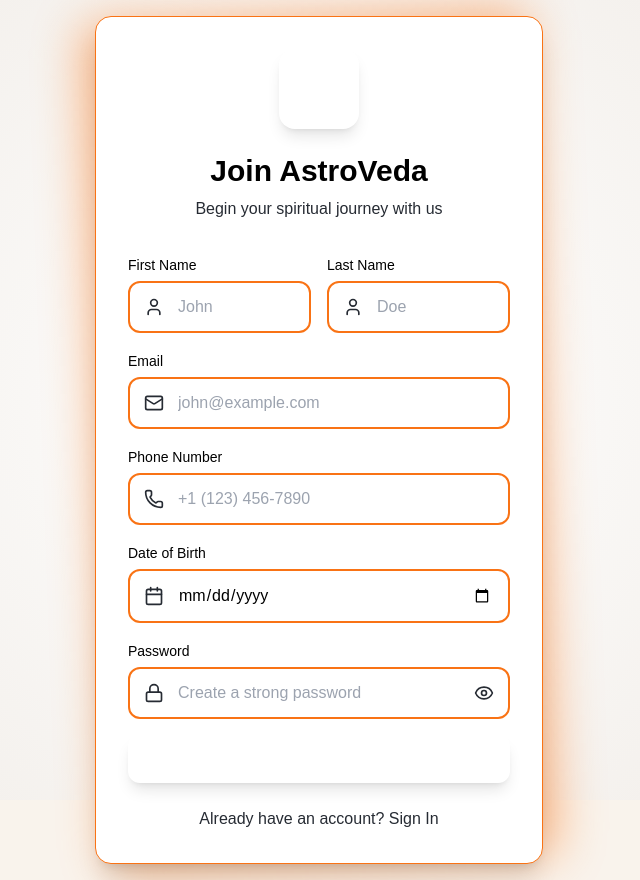
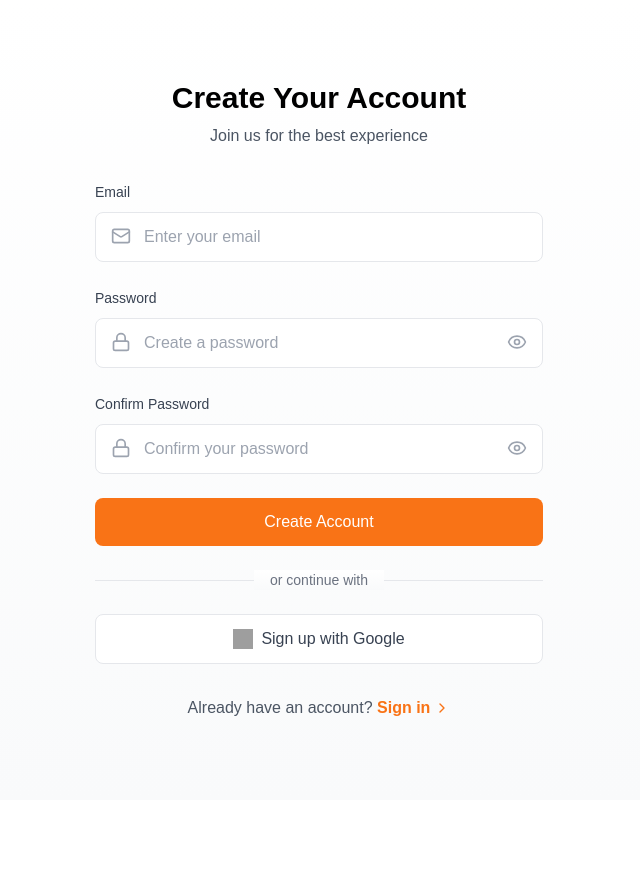
Before and after one commit to Vatsal565/dotslash, a Next.js app in the folder frontend/: page /signup in a window 1280 px wide. Shown: the whole page, without its empty margins (321-961 px from the left). After the commit the page ends 800 px from the top, so only its background shows below. Built offline with nearby package versions, Linux system fonts and the light colour scheme; grey boxes are pictures that could not be loaded.

Commit message:
final chnages

```diff
--- a/frontend/src/components/Chatbot.tsx
+++ b/frontend/src/components/Chatbot.tsx
@@ -298,7 +298,7 @@
                   <Bot className="w-5 h-5 text-white" />
                 </div>
                 <div>
-                  <h2 className="font-semibold">AI Assistant</h2>
+                  <h2 className="font-semibold">Doc AI</h2>
                   <div className="flex items-center gap-2 text-sm text-gray-500">
                     <span className="flex items-center gap-1">
                       <span className="w-2 h-2 bg-green-500 rounded-full"></span>
--- a/frontend/src/components/ChatbotCard.tsx
+++ b/frontend/src/components/ChatbotCard.tsx
@@ -1,6 +1,7 @@
 'use client'
 import React, { useState } from 'react';
 import { Card } from '@/components/ui/card';
+import Link from 'next/link';
 
 interface Agent {
   title: string;
@@ -11,7 +12,7 @@
 
 const agents: Agent[] = [
   {
-    title: 'Legal Assistant',
+    title: 'Healthcare Assistant',
     subtitle: 'Your AI-powered legal companion',
     imagePath: '/healthcare.png',
     isFirst: true
@@ -98,9 +99,11 @@
             </div>
 
             {isFirst ? (
+              <Link href="/chat">
               <button className="w-full py-2 bg-blue-600 text-white rounded-lg hover:bg-blue-700 transition-colors font-medium">
                 Try Now
               </button>
+              </Link>
             ) : (
               <button className="w-full py-2 bg-gray-300 text-gray-500 rounded-lg cursor-not-allowed font-medium">
                 Coming Soon
--- a/frontend/src/components/Signup.tsx
+++ b/frontend/src/components/Signup.tsx
@@ -1,178 +1,174 @@
-'use client';
+'use client'
+import React, { useState } from "react";
+import { motion } from "framer-motion";
+import { Mail, Lock, ChevronRight, Eye, EyeOff, AlertCircle } from "lucide-react";
+import { Link } from "react-router-dom";
 
-import { useState } from 'react';
-import Link from 'next/link';
-import { motion } from 'framer-motion';
-import { Mail, Lock, Eye, EyeOff, User, Calendar, Phone } from 'lucide-react';
-
-export default function SignUp() {
-  const [showPassword, setShowPassword] = useState(false);
-  const [loading] = useState(false);
+const Register = () => {
+  const [formData, setFormData] = useState({
+    email: "",
+    password: "",
+    confirmPassword: "",
+  });
+  const [showPassword, setShowPassword] = useState({
+    password: false,
+    confirmPassword: false,
+  });
+  const [error, setError] = useState<string | null>(null);
 
   return (
-    <div className="min-h-screen bg-level-1 flex items-center justify-center p-4">
-      <div className="absolute inset-0">
-        <div className="absolute inset-0 bg-[radial-gradient(circle_at_50%_50%,rgba(255,255,255,1),rgba(200,200,200,0.2))]" />
+    <div className="min-h-screen w-full bg-gradient-to-b from-white to-gray-50 flex justify-center">
+      {/* Right Section: Register Form */}
+      <motion.div
+        initial={{ opacity: 0, x: 20 }}
+        animate={{ opacity: 1, x: 0 }}
+        transition={{ duration: 0.6 }}
+        className="w-full lg:w-1/2 flex items-center justify-center p-6 md:p-12">
+        <div className="w-full max-w-md">
+          <div className="text-center mb-8">
+            <h2 className="text-3xl font-bold mb-2">Create Your Account</h2>
+            <p className="text-gray-600">Join us for the best experience</p>
           </div>
 
-      <motion.div
-        initial={{ opacity: 0, y: 20 }}
-        animate={{ opacity: 1, y: 0 }}
-        className="w-full max-w-md relative"
-      >
-        <div className="absolute inset-0 bg-level-2 rounded-2xl blur-xl opacity-50 transform -rotate-2" />
-        <div className="relative bg-white rounded-2xl shadow-xl overflow-hidden border border-level-2">
-          <div className="p-8">
-            <motion.div
-              initial={{ opacity: 0 }}
-              animate={{ opacity: 1 }}
-              transition={{ delay: 0.2 }}
-              className="text-center mb-8"
-            >
-              <div className="h-20 w-20 bg-level-4 rounded-2xl mx-auto flex items-center justify-center mb-6 shadow-lg">
-                <span className="text-3xl font-bold text-white">AV</span>
+          <form className="space-y-6">
+            <div className="space-y-2">
+              <label className="text-sm font-medium text-gray-700">Email</label>
+              <div className="relative">
+                <input
+                  type="email"
+                  value={formData.email}
+                  onChange={(e) =>
+                    setFormData({ ...formData, email: e.target.value })
+                  }
+                  required
+                  className="w-full px-4 py-3 pl-12 border rounded-lg focus:ring-2 focus:ring-orange-500 focus:border-transparent transition-all"
+                  placeholder="Enter your email"
+                />
+                <Mail className="w-5 h-5 text-gray-400 absolute left-4 top-3.5" />
               </div>
-              <h1 className="text-3xl font-bold text-level-4">Join AstroVeda</h1>
-              <p className="text-level-3 mt-2">Begin your spiritual journey with us</p>
-            </motion.div>
-
-            <form className="space-y-4">
-              <div className="grid grid-cols-2 gap-4">
-                <motion.div
-                  initial={{ x: -20, opacity: 0 }}
-                  animate={{ x: 0, opacity: 1 }}
-                  transition={{ delay: 0.3 }}
-                >
-                  <label className="text-sm font-medium text-level-4">First Name</label>
-                  <div className="relative mt-1">
-                    <input
-                      type="text"
-                      required
-                      className="w-full px-4 py-3 rounded-xl border-2 border-level-2 focus:border-level-4 focus:outline-none pl-12 transition-colors"
-                      placeholder="John"
-                    />
-                    <User className="w-5 h-5 text-level-3 absolute left-4 top-1/2 -translate-y-1/2" />
-                  </div>
-                </motion.div>
-
-                <motion.div
-                  initial={{ x: 20, opacity: 0 }}
-                  animate={{ x: 0, opacity: 1 }}
-                  transition={{ delay: 0.4 }}
-                >
-                  <label className="text-sm font-medium text-level-4">Last Name</label>
-                  <div className="relative mt-1">
-                    <input
-                      type="text"
-                      required
-                      className="w-full px-4 py-3 rounded-xl border-2 border-level-2 focus:border-level-4 focus:outline-none pl-12 transition-colors"
-                      placeholder="Doe"
-                    />
-                    <User className="w-5 h-5 text-level-3 absolute left-4 top-1/2 -translate-y-1/2" />
-                  </div>
-                </motion.div>
             </div>
 
-              <motion.div
-                initial={{ y: 20, opacity: 0 }}
-                animate={{ y: 0, opacity: 1 }}
-                transition={{ delay: 0.5 }}
-              >
-                <label className="text-sm font-medium text-level-4">Email</label>
-                <div className="relative mt-1">
+            <div className="space-y-2">
+              <label className="text-sm font-medium text-gray-700">Password</label>
+              <div className="relative">
                 <input
-                    type="email"
+                  type={showPassword.password ? "text" : "password"}
+                  value={formData.password}
+                  onChange={(e) =>
+                    setFormData({ ...formData, password: e.target.value })
+                  }
                   required
-                    className="w-full px-4 py-3 rounded-xl border-2 border-level-2 focus:border-level-4 focus:outline-none pl-12 transition-colors"
-                    placeholder="john@example.com"
+                  className="w-full px-4 py-3 pl-12 pr-12 border rounded-lg focus:ring-2 focus:ring-orange-500 focus:border-transparent transition-all"
+                  placeholder="Create a password"
                 />
-                  <Mail className="w-5 h-5 text-level-3 absolute left-4 top-1/2 -translate-y-1/2" />
-                </div>
-              </motion.div>
-
-              <motion.div
-                initial={{ y: 20, opacity: 0 }}
-                animate={{ y: 0, opacity: 1 }}
-                transition={{ delay: 0.6 }}
-              >
-                <label className="text-sm font-medium text-level-4">Phone Number</label>
-                <div className="relative mt-1">
-                  <input
-                    type="tel"
-                    required
-                    className="w-full px-4 py-3 rounded-xl border-2 border-level-2 focus:border-level-4 focus:outline-none pl-12 transition-colors"
-                    placeholder="+1 (123) 456-7890"
-                  />
-                  <Phone className="w-5 h-5 text-level-3 absolute left-4 top-1/2 -translate-y-1/2" />
-                </div>
-              </motion.div>
-
-              <motion.div
-                initial={{ y: 20, opacity: 0 }}
-                animate={{ y: 0, opacity: 1 }}
-                transition={{ delay: 0.7 }}
-              >
-                <label className="text-sm font-medium text-level-4">Date of Birth</label>
-                <div className="relative mt-1">
-                  <input
-                    type="date"
-                    required
-                    className="w-full px-4 py-3 rounded-xl border-2 border-level-2 focus:border-level-4 focus:outline-none pl-12 transition-colors"
-                  />
-                  <Calendar className="w-5 h-5 text-level-3 absolute left-4 top-1/2 -translate-y-1/2" />
-                </div>
-              </motion.div>
-
-              <motion.div
-                initial={{ y: 20, opacity: 0 }}
-                animate={{ y: 0, opacity: 1 }}
-                transition={{ delay: 0.8 }}
-              >
-                <label className="text-sm font-medium text-level-4">Password</label>
-                <div className="relative mt-1">
-                  <input
-                    type={showPassword ? "text" : "password"}
-                    required
-                    className="w-full px-4 py-3 rounded-xl border-2 border-level-2 focus:border-level-4 focus:outline-none pl-12 pr-12 transition-colors"
-                    placeholder="Create a strong password"
-                  />
-                  <Lock className="w-5 h-5 text-level-3 absolute left-4 top-1/2 -translate-y-1/2" />
+                <Lock className="w-5 h-5 text-gray-400 absolute left-4 top-3.5" />
                 <button
                   type="button"
-                    onClick={() => setShowPassword(!showPassword)}
-                    className="absolute right-4 top-1/2 -translate-y-1/2 text-level-3 hover:text-level-4"
-                  >
-                    {showPassword ? <EyeOff className="w-5 h-5" /> : <Eye className="w-5 h-5" />}
+                  onClick={() =>
+                    setShowPassword({
+                      ...showPassword,
+                      password: !showPassword.password,
+                    })
+                  }
+                  className="absolute right-4 top-3.5 text-gray-400 hover:text-gray-600 transition-colors">
+                  {showPassword.password ? (
+                    <EyeOff className="w-5 h-5" />
+                  ) : (
+                    <Eye className="w-5 h-5" />
+                  )}
                 </button>
               </div>
+            </div>
+
+            <div className="space-y-2">
+              <label className="text-sm font-medium text-gray-700">Confirm Password</label>
+              <div className="relative">
+                <input
+                  type={showPassword.confirmPassword ? "text" : "password"}
+                  value={formData.confirmPassword}
+                  onChange={(e) =>
+                    setFormData({ ...formData, confirmPassword: e.target.value })
+                  }
+                  required
+                  className="w-full px-4 py-3 pl-12 pr-12 border rounded-lg focus:ring-2 focus:ring-orange-500 focus:border-transparent transition-all"
+                  placeholder="Confirm your password"
+                />
+                <Lock className="w-5 h-5 text-gray-400 absolute left-4 top-3.5" />
+                <button
+                  type="button"
+                  onClick={() =>
+                    setShowPassword({
+                      ...showPassword,
+                      confirmPassword: !showPassword.confirmPassword,
+                    })
+                  }
+                  className="absolute right-4 top-3.5 text-gray-400 hover:text-gray-600 transition-colors">
+                  {showPassword.confirmPassword ? (
+                    <EyeOff className="w-5 h-5" />
+                  ) : (
+                    <Eye className="w-5 h-5" />
+                  )}
+                </button>
+              </div>
+            </div>
+
+            {error && (
+              <motion.div
+                initial={{ opacity: 0, y: -10 }}
+                animate={{ opacity: 1, y: 0 }}
+                className="flex items-center gap-2 text-red-500 bg-red-50 p-3 rounded-lg">
+                <AlertCircle className="w-5 h-5" />
+                <p className="text-sm">{error}</p>
               </motion.div>
+            )}
 
             <motion.button
               whileHover={{ scale: 1.02 }}
               whileTap={{ scale: 0.98 }}
-                disabled={loading}
-                className="w-full py-3 rounded-xl font-medium text-white bg-level-4 hover:opacity-90 transition-all disabled:opacity-50 shadow-lg mt-6"
-              >
-                {loading ? (
-                  <div className="flex items-center justify-center">
-                    <div className="w-5 h-5 border-2 border-white border-t-transparent rounded-full animate-spin" />
-                    <span className="ml-2">Creating Account...</span>
+              type="submit"
+              className="w-full px-4 py-3 bg-orange-500 text-white rounded-lg font-medium hover:bg-orange-600 transition-colors flex items-center justify-center gap-2">
+              Create Account
+            </motion.button>
+
+            <div className="relative my-8">
+              <div className="absolute inset-0 flex items-center">
+                <div className="w-full border-t border-gray-200"></div>
               </div>
-                ) : (
-                  "Create Account"
-                )}
+              <div className="relative flex justify-center">
+                <span className="px-4 text-sm text-gray-500 bg-gradient-to-b from-white to-gray-50">
+                  or continue with
+                </span>
+              </div>
+            </div>
+
+            <motion.button
+              whileHover={{ scale: 1.02 }}
+              whileTap={{ scale: 0.98 }}
+              type="button"
+              className="w-full px-4 py-3 bg-white border border-gray-200 text-gray-700 rounded-lg font-medium hover:bg-gray-50 transition-colors flex items-center justify-center gap-2">
+              <img
+                src="https://cdn4.iconfinder.com/data/icons/logos-brands-7/512/google_logo-google_icongoogle-512.png"
+                alt="Google"
+                className="w-5 h-5"
+              />
+              Sign up with Google
             </motion.button>
           </form>
 
-            <div className="mt-6 text-center text-level-3">
-              Already have an account?{' '}
-              <Link href="/signin" className="text-level-4 font-medium hover:underline">
-                Sign In
-              </Link>
-            </div>
-          </div>
+          <p className="mt-8 text-center text-gray-600">
+            Already have an account?{" "}
+            <motion.a
+              whileHover={{ scale: 1.05 }}
+              href="/login"
+              className="text-orange-500 font-semibold hover:text-orange-600 transition-colors inline-flex items-center gap-1">
+              Sign in
+              <ChevronRight className="w-4 h-4" />
+            </motion.a>
+          </p>
         </div>
       </motion.div>
     </div>
   );
-}
+};
+
+export default Register;
```
Lines whose indentation alone changed are shown as unchanged.
